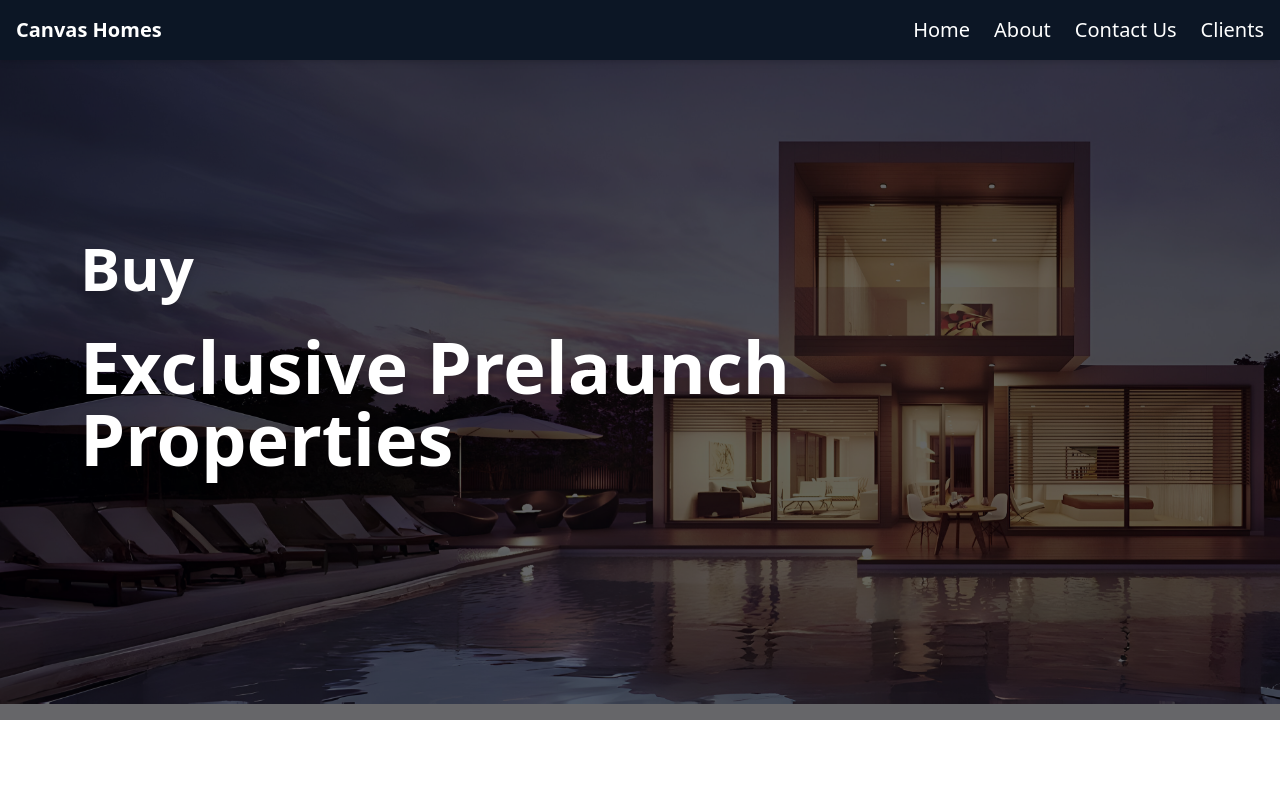
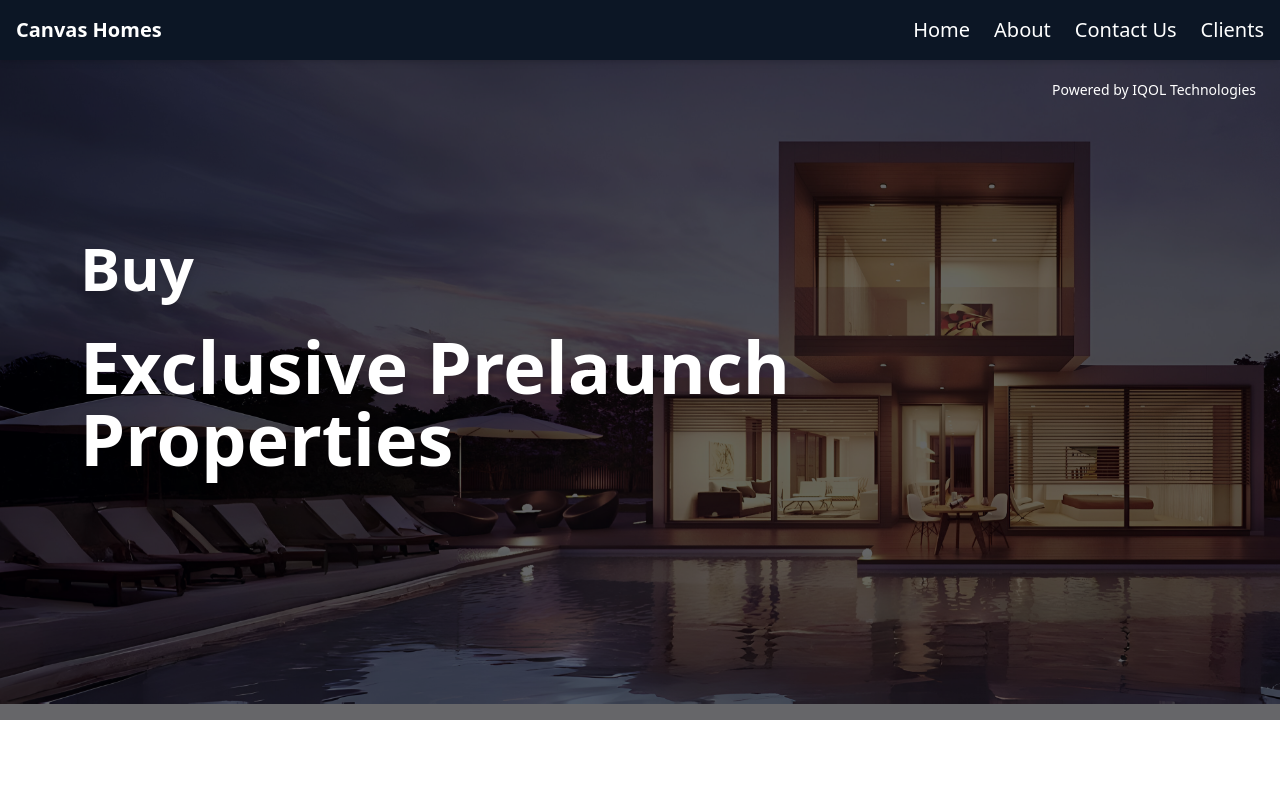
Before and after one commit to hatchedland/canvas-homes, a React (Vite) app: page / in a window 1280 px wide. Shown: the top 800 px of the page. Built offline with nearby package versions, Linux system fonts and the light colour scheme.

Commit message:
powered by IQOl

```diff
--- a/src/components/Home.jsx
+++ b/src/components/Home.jsx
@@ -26,6 +26,11 @@ export const Home = ({ contactmodal, setContactModal }) => {
         className="relative flex flex-col gap-6 justify-center items-center h-[30rem] min-h-[60vh] md:min-h-[90vh] w-full"
         style={opacBackground}
       >
+        {/* Powered by IQOL Technologies */}
+        <div className="absolute top-20 right-6 text-white text-xs md:text-sm font-medium z-40">
+          Powered by IQOL Technologies
+        </div>
+
         {/* Content Section */}
         <div className="px-10 lg:px-20 flex flex-col justify-center items-center w-full text-white lg:items-start relative">
           <div className="w-full max-w-10xl justify-center items-center lg:items-start text-center lg:text-left">
--- a/src/components/PrivacyPolicy.jsx
+++ b/src/components/PrivacyPolicy.jsx
@@ -65,7 +65,7 @@ const PrivacyPolicy = () => {
           If you wish to review or delete your personal information, contact us at:
         </p>
         <p className="font-semibold">Canvas Homes, No. 111 8th Cross, Paramount Gardens, Kanakapura Main Road, Bengaluru - 560062</p>
-        <p className="font-semibold">Email: <a href="mailto:contact@Canvas Homes.in" className="text-blue-600 underline">contact@Canvas Homes.in</a></p>
+        <p className="font-semibold">Email: <a href="mailto:contact@canvas-homes.com" className="text-blue-600 underline">contact@Canvas Homes.in</a></p>
 
         <h2 className="text-2xl font-semibold">How Canvas Homes Protects Your Information</h2>
         <p>
@@ -108,7 +108,7 @@ const PrivacyPolicy = () => {
         <p>
           If you have any questions, comments, or grievances regarding our privacy policy, you can contact us at:
         </p>
-        <p className="font-semibold">Email: <a href="mailto:contact@Canvas Homes.in" className="text-blue-600 underline">contact@Canvas Homes.in</a></p>
+        <p className="font-semibold">Email: <a href="mailto:contact@canvas-homes.com" className="text-blue-600 underline">contact@Canvas Homes.in</a></p>
       </div>
     </div>
   );
```
